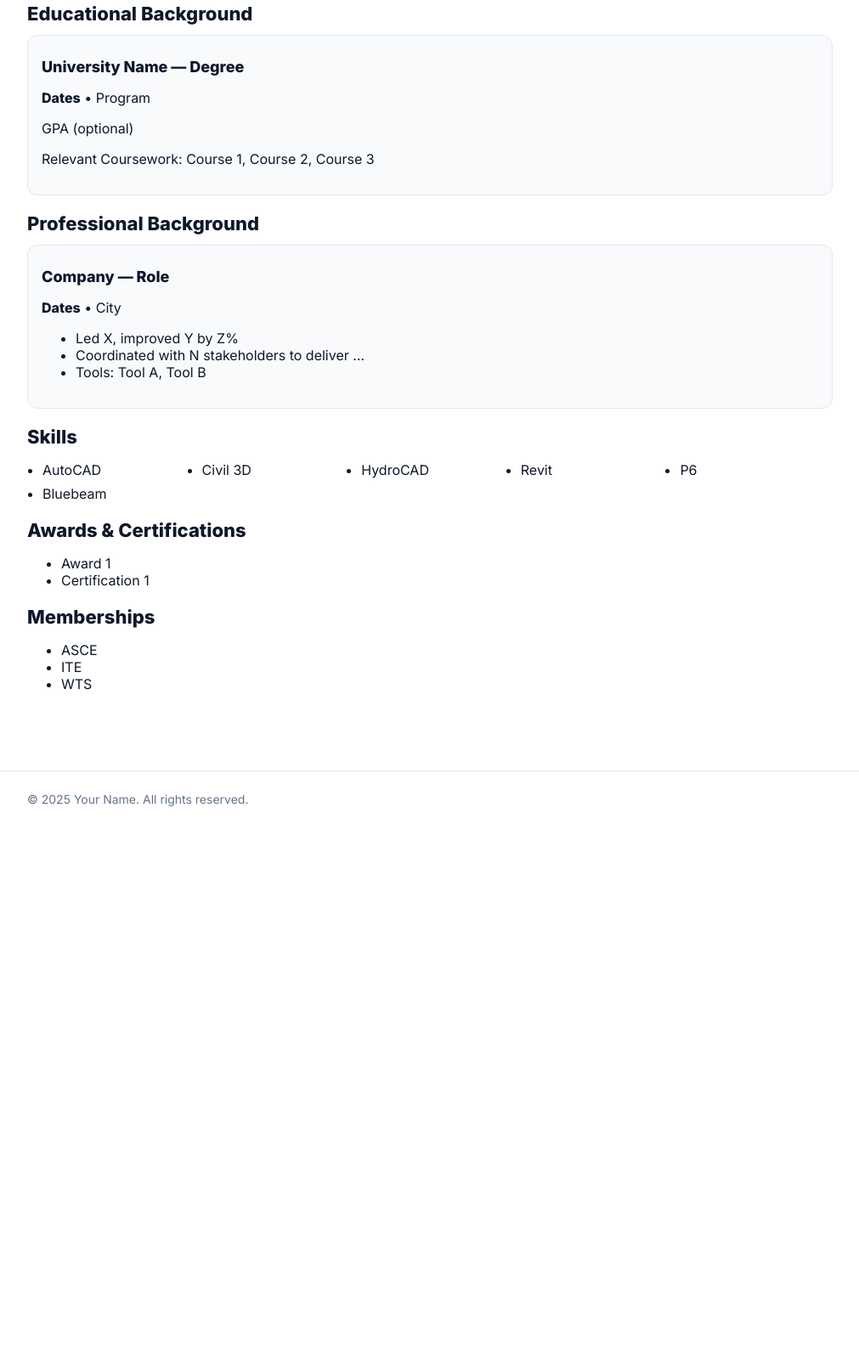
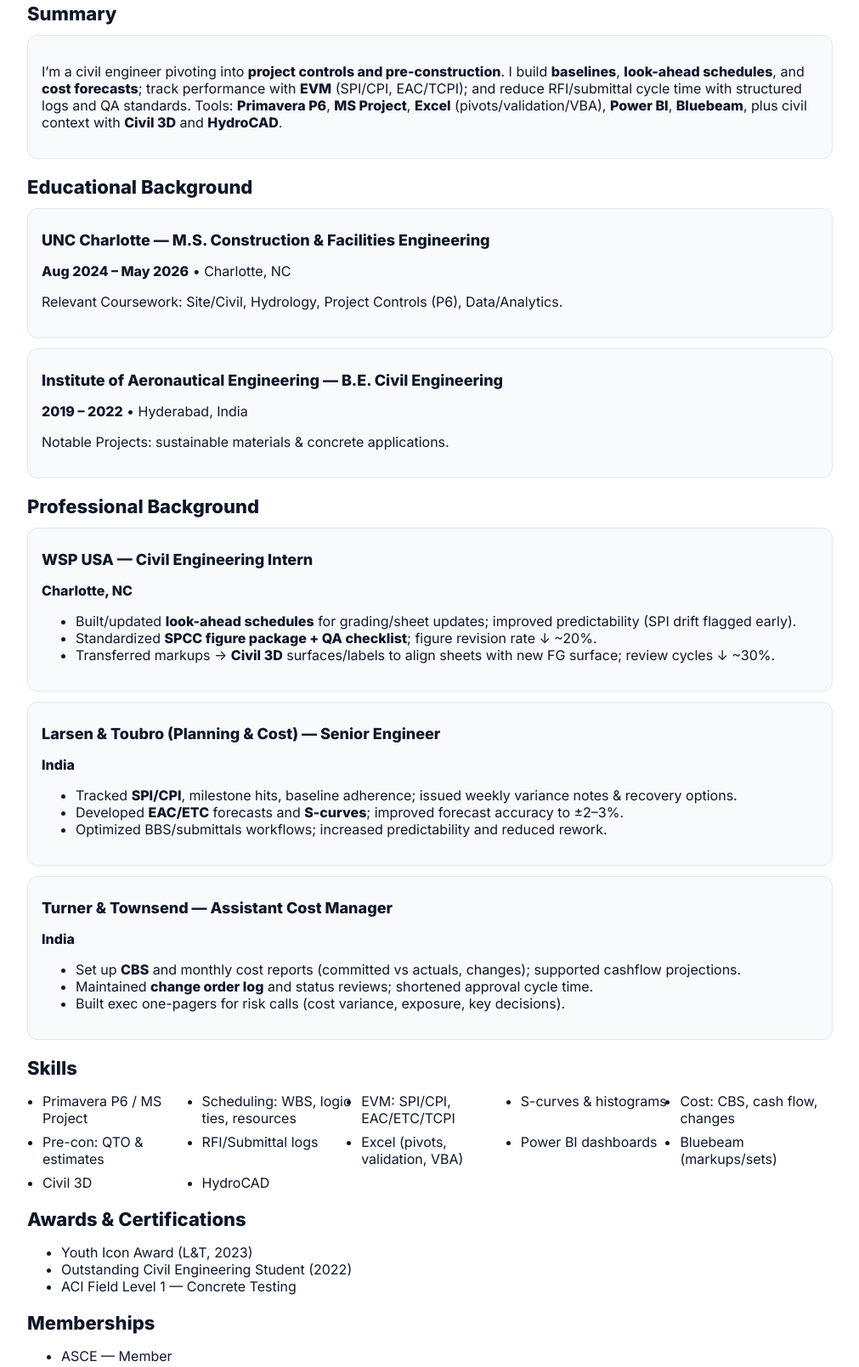
Before and after one commit to sanjanachallam/sanjanachallam.github.io, a plain HTML site: page about.html in a window 1280 px wide. Shown: the part 164-1773 px from the top of the page at 85% size, without its empty margins (134-1145 px from the left). Before the commit the page ends 1137 px from the top, so only its background shows below. Drawn offline with Linux system fonts and the light colour scheme.

Commit message:
Update about.html

```diff
--- a/about.html
+++ b/about.html
@@ -3,8 +3,8 @@
 <head>
   <meta charset="utf-8" />
   <meta name="viewport" content="width=device-width, initial-scale=1" />
-  <title>About — Your Name</title>
-  <meta name="description" content="Portfolio website: About" />
+  <title>About — Sanjana Challam | Project Controls & Pre-Construction (Civil)</title>
+  <meta name="description" content="Sanjana Challam — civil engineer focused on project controls and pre-construction. Builds baselines, look-ahead schedules, cost forecasts, EVM dashboards (SPI/CPI, EAC/TCPI), and improves RFI/submittal turnaround with clean logs and standards." />
   <link rel="preconnect" href="https://fonts.googleapis.com">
   <link rel="preconnect" href="https://fonts.gstatic.com" crossorigin>
   <link href="https://fonts.googleapis.com/css2?family=Inter:wght@400;600;800&display=swap" rel="stylesheet">
@@ -13,7 +13,7 @@
 <body>
 <header class="site-header">
   <nav class="container">
-    <a class="brand" href="index.html">Your Name</a>
+    <a class="brand" href="index.html">Sanjana Challam</a>
     <div class="nav-links">
       <a href="index.html">Home</a>
       <a href="about.html">About</a>
@@ -27,44 +27,91 @@
 
 <section class="section">
   <h1>About</h1>
+
+  <h2>Summary</h2>
+  <article class="card">
+    <p>
+      I’m a civil engineer pivoting into <strong>project controls and pre-construction</strong>. I build
+      <strong>baselines</strong>, <strong>look-ahead schedules</strong>, and <strong>cost forecasts</strong>; track performance with
+      <strong>EVM</strong> (SPI/CPI, EAC/TCPI); and reduce RFI/submittal cycle time with structured logs and QA standards.
+      Tools: <strong>Primavera P6</strong>, <strong>MS Project</strong>, <strong>Excel</strong> (pivots/validation/VBA), <strong>Power BI</strong>, <strong>Bluebeam</strong>, plus civil context with
+      <strong>Civil 3D</strong> and <strong>HydroCAD</strong>.
+    </p>
+  </article>
+
   <h2>Educational Background</h2>
   <article class="card">
-    <h3>University Name — Degree</h3>
-    <p><strong>Dates</strong> • Program</p>
-    <p>GPA (optional)</p>
-    <p>Relevant Coursework: Course 1, Course 2, Course 3</p>
+    <h3>UNC Charlotte — M.S. Construction & Facilities Engineering</h3>
+    <p><strong>Aug 2024 – May 2026</strong> • Charlotte, NC</p>
+    <p>Relevant Coursework: Site/Civil, Hydrology, Project Controls (P6), Data/Analytics.</p>
+  </article>
+  <article class="card">
+    <h3>Institute of Aeronautical Engineering — B.E. Civil Engineering</h3>
+    <p><strong>2019 – 2022</strong> • Hyderabad, India</p>
+    <p>Notable Projects: sustainable materials & concrete applications.</p>
   </article>
 
   <h2>Professional Background</h2>
   <article class="card">
-    <h3>Company — Role</h3>
-    <p><strong>Dates</strong> • City</p>
+    <h3>WSP USA — Civil Engineering Intern</h3>
+    <p><strong>Charlotte, NC</strong></p>
     <ul>
-      <li>Led X, improved Y by Z%</li>
-      <li>Coordinated with N stakeholders to deliver …</li>
-      <li>Tools: Tool A, Tool B</li>
+      <li>Built/updated <strong>look-ahead schedules</strong> for grading/sheet updates; improved predictability (SPI drift flagged early).</li>
+      <li>Standardized <strong>SPCC figure package + QA checklist</strong>; figure revision rate ↓ ~20%.</li>
+      <li>Transferred markups → <strong>Civil 3D</strong> surfaces/labels to align sheets with new FG surface; review cycles ↓ ~30%.</li>
+    </ul>
+  </article>
+  <article class="card">
+    <h3>Larsen & Toubro (Planning & Cost) — Senior Engineer</h3>
+    <p><strong>India</strong></p>
+    <ul>
+      <li>Tracked <strong>SPI/CPI</strong>, milestone hits, baseline adherence; issued weekly variance notes & recovery options.</li>
+      <li>Developed <strong>EAC/ETC</strong> forecasts and <strong>S-curves</strong>; improved forecast accuracy to ±2–3%.</li>
+      <li>Optimized BBS/submittals workflows; increased predictability and reduced rework.</li>
+    </ul>
+  </article>
+  <article class="card">
+    <h3>Turner & Townsend — Assistant Cost Manager</h3>
+    <p><strong>India</strong></p>
+    <ul>
+      <li>Set up <strong>CBS</strong> and monthly cost reports (committed vs actuals, changes); supported cashflow projections.</li>
+      <li>Maintained <strong>change order log</strong> and status reviews; shortened approval cycle time.</li>
+      <li>Built exec one-pagers for risk calls (cost variance, exposure, key decisions).</li>
     </ul>
   </article>
 
   <h2>Skills</h2>
   <ul class="cols">
-    <li>AutoCAD</li><li>Civil 3D</li><li>HydroCAD</li><li>Revit</li><li>P6</li><li>Bluebeam</li>
+    <li>Primavera P6 / MS Project</li>
+    <li>Scheduling: WBS, logic ties, resources</li>
+    <li>EVM: SPI/CPI, EAC/ETC/TCPI</li>
+    <li>S-curves & histograms</li>
+    <li>Cost: CBS, cash flow, changes</li>
+    <li>Pre-con: QTO & estimates</li>
+    <li>RFI/Submittal logs</li>
+    <li>Excel (pivots, validation, VBA)</li>
+    <li>Power BI dashboards</li>
+    <li>Bluebeam (markups/sets)</li>
+    <li>Civil 3D</li>
+    <li>HydroCAD</li>
   </ul>
 
   <h2>Awards & Certifications</h2>
   <ul>
-    <li>Award 1</li><li>Certification 1</li>
+    <li>Youth Icon Award (L&T, 2023)</li>
+    <li>Outstanding Civil Engineering Student (2022)</li>
+    <li>ACI Field Level 1 — Concrete Testing</li>
   </ul>
 
   <h2>Memberships</h2>
   <ul>
-    <li>ASCE</li><li>ITE</li><li>WTS</li>
+    <li>ASCE — Member</li>
   </ul>
 </section>
 
 </main>
 <footer class="site-footer">
-  <div class="container">© 2025 Your Name. All rights reserved.</div>
+  <div class="container">© 2025 Sanjana Challam. All rights reserved.</div>
 </footer>
 <script>
   // highlight active nav link
```
